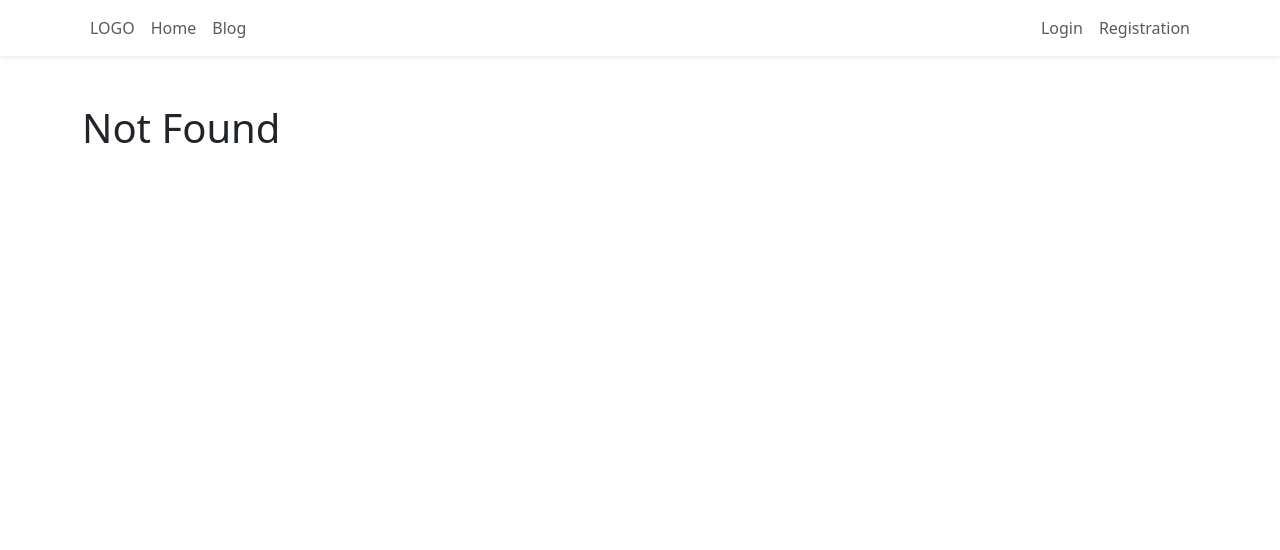
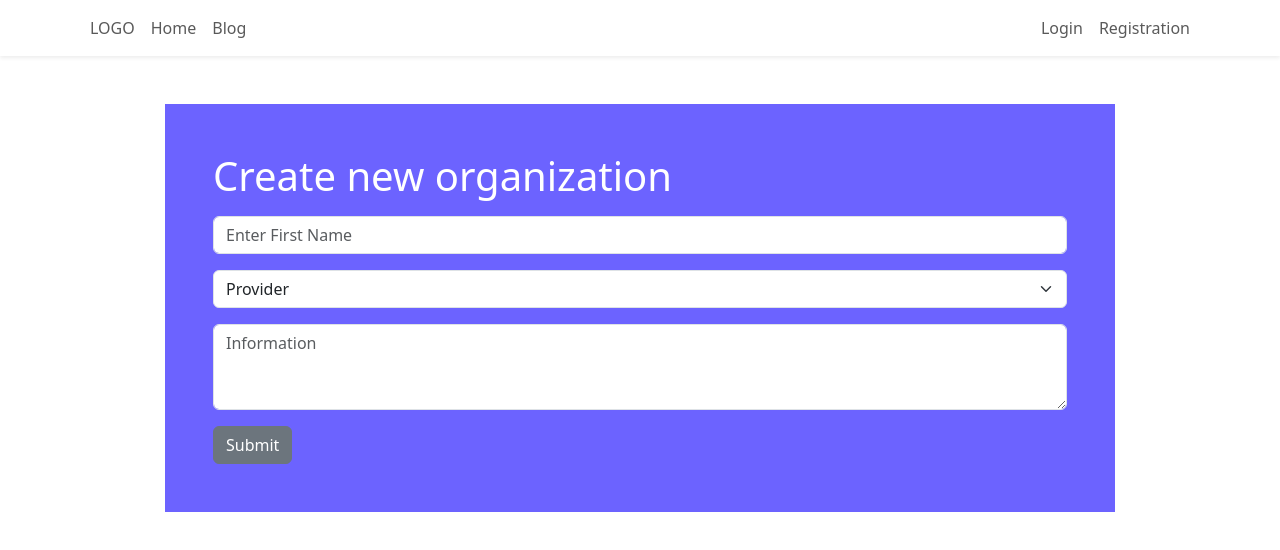
Before and after one commit to Excess-Food-Redistribution-Framework/EFRF, a React (Vite) app in the folder frontend-web/: page /organization/create in a window 1280 px wide. Before the commit this address had no page. Shown: the top 550 px of the page. Built offline with nearby package versions, Linux system fonts and the light colour scheme.

Commit message:
Add create organization

```diff
--- a/frontend-web/src/App.tsx
+++ b/frontend-web/src/App.tsx
@@ -8,6 +8,7 @@ import NotFoundPage from './pages/NotFoundPage';
 import ProfilePage from './pages/ProfilePage';
 import RegistrationPage from './pages/RegistrationPage';
 import Blog from './pages/Blog';
+import OrganizationFormPage from "./pages/OrganizationFormPage.tsx";
 
 function App() {
   // Set axios defaults
@@ -24,6 +25,7 @@ function App() {
             <Route path="/profile" element={<ProfilePage />} />
             <Route path="/login" element={<LoginPage />} />
             <Route path="/registration" element={<RegistrationPage />} />
+            <Route path="/organization/create" element={<OrganizationFormPage />} />
 
             {/* Not Found */}
             <Route path="*" element={<NotFoundPage />} />
--- /dev/null
+++ b/frontend-web/src/pages/OrganizationFormPage.tsx
@@ -0,0 +1,92 @@
+import {Button, Col, Container, Form, Row} from "react-bootstrap";
+import React, {useEffect, useState} from "react";
+import {useNavigate} from "react-router-dom";
+import {useAuth} from "../AuthProvider.tsx";
+import axios from "axios";
+
+
+function OrganizationFormPage() {
+  const navigate = useNavigate();
+  const { isAuth, user } = useAuth();
+
+  const [name, setName] = useState('');
+  const [type, setType] = useState('');
+  const [information, setInformation] = useState('');
+
+  const handleSubmit = async (e: React.FormEvent) => {
+    e.preventDefault();
+
+    try {
+      const response = await axios.post(
+        'api/Organization',
+        {
+          name,
+          type,
+          information,
+        }
+      );
+
+      navigate('/');
+    } catch (error) {
+      console.error(error);
+    }
+  };
+
+  useEffect(() => {
+    if (user?.role) {
+      navigate('/');
+    }
+  }, [isAuth]);
+
+  return (
+    <Container>
+      <Row className="justify-content-center">
+        <Col lg="10">
+          <Row className="primary_color">
+            <Col lg="12" className="p-5">
+              <h1 className="mb-3 text-white">Create new organization</h1>
+
+              <Form onSubmit={handleSubmit}>
+                <Form.Group controlId="formName" className="mb-3">
+                  <Form.Control
+                    type="text"
+                    placeholder="Enter First Name"
+                    value={name}
+                    onChange={(e) => setName(e.target.value)}
+                  />
+                </Form.Group>
+
+                <Form.Group controlId="formType" className="mb-3">
+                  <Form.Select aria-label="Type" value={type} onChange={e => setType(e.target.value)}>
+                    <option value="Provider">Provider</option>
+                    <option value="Distributer">Distributer</option>
+                  </Form.Select>
+                </Form.Group>
+
+                <Form.Group controlId="formInformation" className="mb-3">
+                  <Form.Control
+                    as="textarea"
+                    rows={3}
+                    placeholder="Information"
+                    value={information}
+                    onChange={(e) => setInformation(e.target.value)}
+                  />
+                </Form.Group>
+
+                <Row>
+                  <Col className="d-flex justify-content-between">
+                    <Button variant="secondary" onClick={handleSubmit}>
+                      Submit
+                    </Button>
+                  </Col>
+                </Row>
+              </Form>
+            </Col>
+          </Row>
+        </Col>
+      </Row>
+    </Container>
+  );
+}
+
+export default OrganizationFormPage;
```
